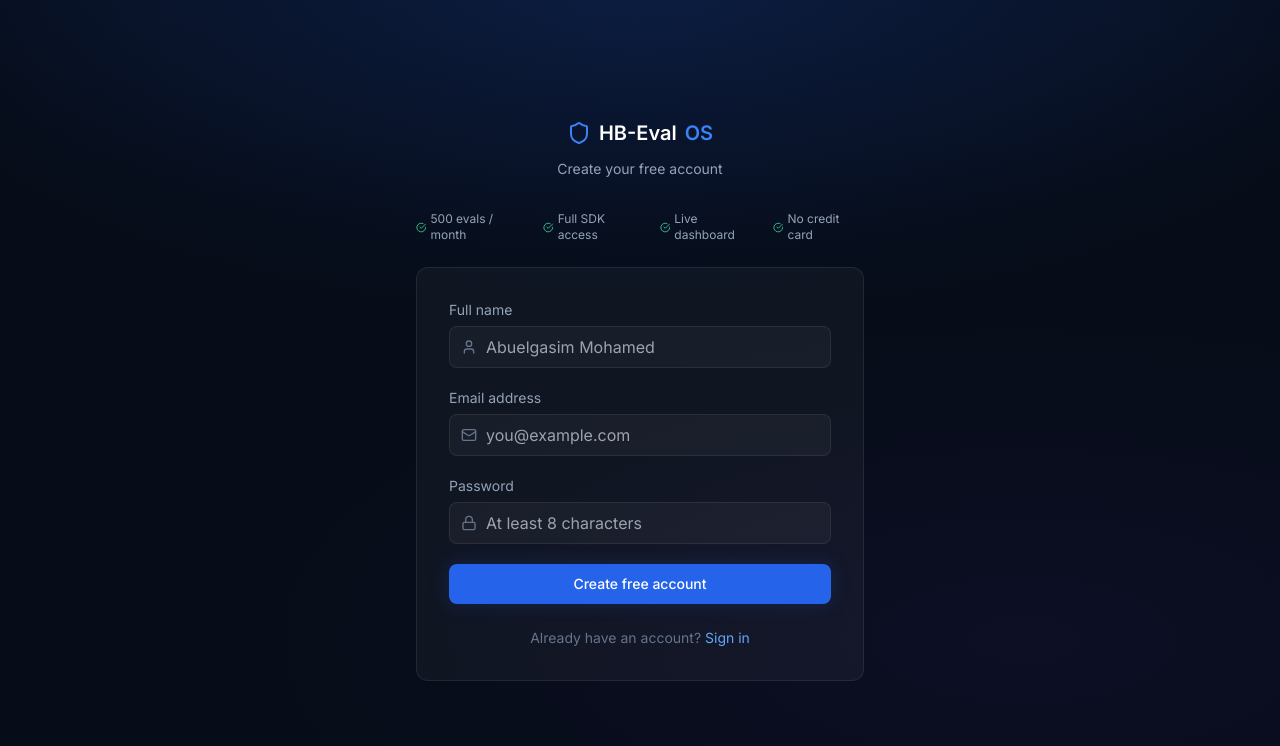
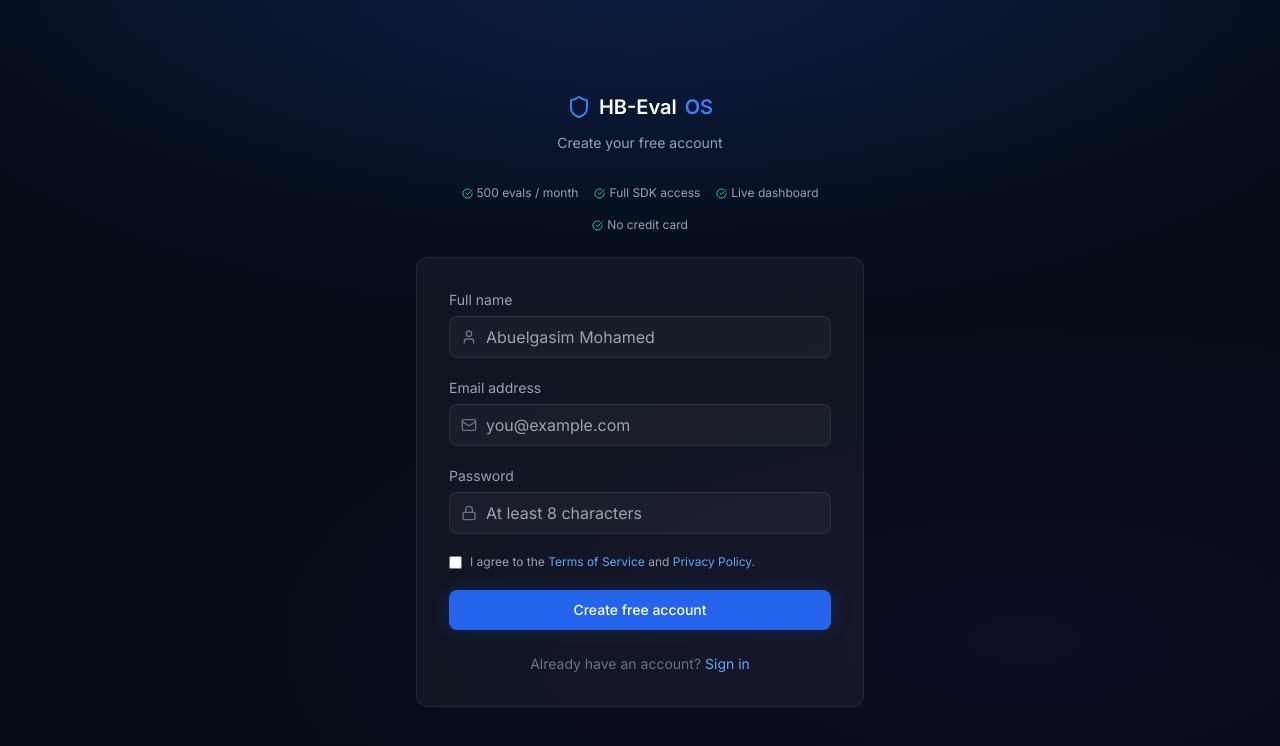
Before and after one commit to hb-evalSystem/hbeval-platform, a Next.js app: page /register in a window 1280 px wide. Shown: the top 746 px of the page. Built offline with nearby package versions, Linux system fonts and the light colour scheme; no server answers.

Commit message:
Update page.tsx

```diff
--- a/src/app/register/page.tsx
+++ b/src/app/register/page.tsx
@@ -1,24 +1,30 @@
 'use client'
 // app/register/page.tsx
+// Registration with REQUIRED legal consent. The user must tick acceptance of
+// the Terms and Privacy Policy before the button enables. After sign-up we
+// record the accepted legal version via /api/account/consent (best-effort; the
+// version is also captured in user metadata so consent is never lost).
 import { useState } from 'react'
-import { useRouter } from 'next/navigation'
 import Link from 'next/link'
 import { Shield, Mail, Lock, User, AlertCircle, CheckCircle } from 'lucide-react'
 import { createClient } from '@/lib/supabase/client'
 
+const LEGAL_VERSION = '2026-06'   // bump when Terms/Privacy change materially
+
 export default function RegisterPage() {
-  const router   = useRouter()
   const supabase = createClient()
 
   const [name,     setName]     = useState('')
   const [email,    setEmail]    = useState('')
   const [password, setPassword] = useState('')
+  const [agreed,   setAgreed]   = useState(false)
   const [error,    setError]    = useState('')
   const [done,     setDone]     = useState(false)
   const [loading,  setLoading]  = useState(false)
 
   async function handleSubmit(e: React.FormEvent) {
     e.preventDefault()
+    if (!agreed) { setError('Please accept the Terms and Privacy Policy to continue.'); return }
     setLoading(true)
     setError('')
 
@@ -26,8 +32,7 @@ export default function RegisterPage() {
       email,
       password,
       options: {
-        data: { full_name: name },
-        // Redirect to dashboard after email confirmation
+        data: { full_name: name, legal_version: LEGAL_VERSION, consented_at: new Date().toISOString() },
         emailRedirectTo: `${window.location.origin}/dashboard`,
       },
     })
@@ -36,6 +41,14 @@ export default function RegisterPage() {
       setError(error.message)
       setLoading(false)
     } else {
+      // Best-effort consent record (does not block on failure).
+      try {
+        await fetch('/api/account/consent', {
+          method: 'POST',
+          headers: { 'Content-Type': 'application/json' },
+          body: JSON.stringify({ legal_version: LEGAL_VERSION }),
+        })
+      } catch { /* metadata already carries the consent */ }
       setDone(true)
       setLoading(false)
     }
@@ -52,7 +65,6 @@ export default function RegisterPage() {
           <p className="text-slate-400 text-sm leading-relaxed mb-6">
             We sent a confirmation link to <strong className="text-white">{email}</strong>.
             Click it to activate your account and access your dashboard.
-            Your first agent and API key are already waiting for you.
           </p>
           <Link href="/login" className="btn-secondary text-sm">Back to sign in</Link>
         </div>
@@ -72,8 +84,7 @@ export default function RegisterPage() {
           <p className="text-slate-400 text-sm mt-2">Create your free account</p>
         </div>
 
-        {/* What you get */}
-        <div className="flex items-center gap-4 text-xs text-slate-400 justify-center mb-6">
+        <div className="flex items-center gap-4 text-xs text-slate-400 justify-center mb-6 flex-wrap">
           {['500 evals / month', 'Full SDK access', 'Live dashboard', 'No credit card'].map(f => (
             <span key={f} className="flex items-center gap-1">
               <CheckCircle size={11} className="text-emerald-400" /> {f}
@@ -88,8 +99,7 @@ export default function RegisterPage() {
               <div className="relative">
                 <User size={16} className="absolute left-3 top-1/2 -translate-y-1/2 text-slate-500" />
                 <input type="text" value={name} onChange={e => setName(e.target.value)}
-                       required placeholder="Abuelgasim Mohamed"
-                       className="pl-9" />
+                       required placeholder="Abuelgasim Mohamed" className="pl-9" />
               </div>
             </div>
 
@@ -98,8 +108,7 @@ export default function RegisterPage() {
               <div className="relative">
                 <Mail size={16} className="absolute left-3 top-1/2 -translate-y-1/2 text-slate-500" />
                 <input type="email" value={email} onChange={e => setEmail(e.target.value)}
-                       required placeholder="you@example.com"
-                       className="pl-9" />
+                       required placeholder="you@example.com" className="pl-9" />
               </div>
             </div>
 
@@ -108,10 +117,21 @@ export default function RegisterPage() {
               <div className="relative">
                 <Lock size={16} className="absolute left-3 top-1/2 -translate-y-1/2 text-slate-500" />
                 <input type="password" value={password} onChange={e => setPassword(e.target.value)}
-                       required minLength={8} placeholder="At least 8 characters"
-                       className="pl-9" />
+                       required minLength={8} placeholder="At least 8 characters" className="pl-9" />
               </div>
             </div>
+
+            {/* Required legal consent */}
+            <label className="flex items-start gap-2 text-xs text-slate-400 cursor-pointer select-none">
+              <input type="checkbox" checked={agreed} onChange={e => setAgreed(e.target.checked)}
+                     className="mt-0.5 w-auto" style={{ width: 'auto' }} />
+              <span>
+                I agree to the{' '}
+                <Link href="/legal/terms" target="_blank" className="text-blue-400 hover:text-blue-300">Terms of Service</Link>
+                {' '}and{' '}
+                <Link href="/legal/privacy" target="_blank" className="text-blue-400 hover:text-blue-300">Privacy Policy</Link>.
+              </span>
+            </label>
 
             {error && (
               <div className="flex items-center gap-2 text-sm text-red-400 bg-red-400/08 border border-red-400/20 rounded-lg p-3">
@@ -119,7 +139,7 @@ export default function RegisterPage() {
               </div>
             )}
 
-            <button type="submit" disabled={loading} className="btn-primary w-full justify-center py-2.5">
+            <button type="submit" disabled={loading || !agreed} className="btn-primary w-full justify-center py-2.5">
               {loading ? 'Creating account…' : 'Create free account'}
             </button>
           </form>
```
